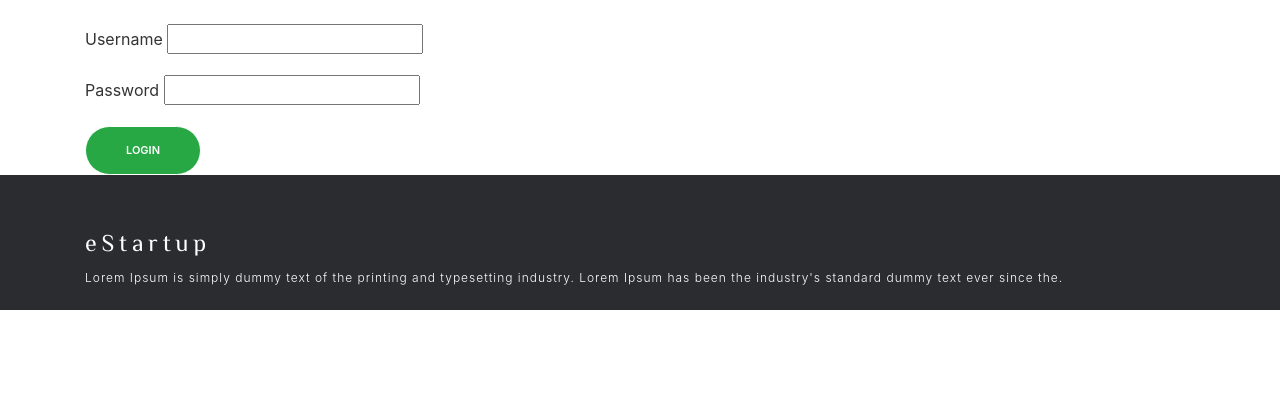
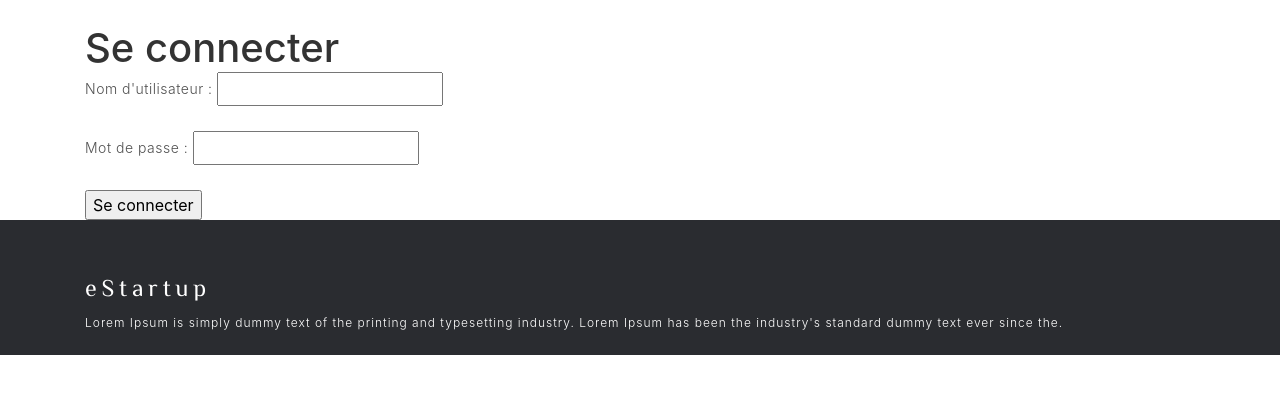
Before and after one commit to baccarnh/pme-QF, a Django app: page /blog/login/ in a window 1280 px wide. Shown: the part 48-442 px from the top of the page. Run offline with Django 3.2, Linux system fonts and the light colour scheme; some libraries are stand-ins or nearby versions.

Commit message:
finsih request for log in

```diff
--- a/WorldTransit/blog/forms.py
+++ b/WorldTransit/blog/forms.py
@@ -2,6 +2,10 @@ from django import forms
 from .models import Users, Response, Questions
 
 """class for create form with models class """
+
+class ConnexionForm(forms.Form):
+    name = forms.CharField(label="Nom d'utilisateur", max_length=30)
+    password = forms.CharField(label="Mot de passe", widget=forms.PasswordInput)
 
 class SignUpForm(forms.ModelForm):
     class Meta:
--- a/WorldTransit/blog/templates/blog/login.html
+++ b/WorldTransit/blog/templates/blog/login.html
@@ -56,23 +56,21 @@
                 <div class="feature-block">
                     <h1>LOGIN</h1>
                     <br>
-                    <div >
-                        <form method="post"  role="form" action="/">
+                   <h1>Se connecter</h1>
+
+                    {% if error %}
+                    <p><strong>erro entry </strong></p>
+                    {% endif %}
+
+                    {% if user.is_authenticated %}
+                    Vous êtes connecté, {{ user.username }} !
+                    {% else %}
+                    <form method="post" action=".">
                         {% csrf_token %}
-                            <div class="form-group">
-                                <label for="ex">Username</label>
-                                <input type="text" name="username" id="ex" required >
-                            </div>
-                            <div class="form-group">
-                                <label for="ex1">Password</label>
-                                <input type="password" name="password" id="ex1" required >
-                            </div>
-                            {% if form.errors %}
-                            <p class=" label label-danger">Your username and password didn't match. Please try again.</p>
-                            {% endif %}
-                        <button type="submit" class="btn btn-success">Login</button>
-                        </form>
-                    </div>
+                        {{ form.as_p }}
+                        <input type="submit" value="Se connecter" />
+                    </form>
+                    {% endif %}
                 </div>
             </div>
         </div>
--- a/WorldTransit/blog/urls.py
+++ b/WorldTransit/blog/urls.py
@@ -6,8 +6,9 @@ from django.contrib import admin
 from . import views
 
 urlpatterns = [
+    path('login/', views.connexion, name='login'),
+    path('login/', views.deconnexion, name='login'),
     path('createaccount/', views.signup, name='createaccount'),
-    path('login/', views.login, name='login'),
     path('questionResponse/', views.questionResponse, name='questionResponse'),
     path('useraccount/', views.useraccount, name='useraccount'),
     path('newquestions/', views.questions, name='newquestions'),
--- a/WorldTransit/blog/views.py
+++ b/WorldTransit/blog/views.py
@@ -1,14 +1,30 @@
 from django.http import Http404, HttpResponseRedirect
 from django.shortcuts import render, get_object_or_404, redirect
 from .models import Questions, Response, Users
+from django.contrib.auth import authenticate, login, logout
+from django.urls import reverse
+from .forms import SignUpForm, ResponseForm, QuestionForm, ConnexionForm
 
-from .forms import SignUpForm, ResponseForm, QuestionForm
+def connexion(request):
+    """method for return login.html"""
+    error = False
+    if request.method == "POST":
+        form = ConnexionForm(request.POST)
+        if form.is_valid():
+            name = form.cleaned_data["name"]
+            password = form.cleaned_data["password"]
+            user = authenticate(username=name, password=password)  # Nous vérifions si les données sont correctes
+            if user:  # Si l'objet renvoyé n'est pas None
+                login(request, user)  # nous connectons l'utilisateur
+            else:  # sinon une erreur sera affichée
+                error = True
+    else:
+        form = ConnexionForm()
+    return render(request,'blog/login.html', locals())
 
-def login(request):
-    """method for return login.html"""
-    return render(request,'blog/login.html')
-
-
+def deconnexion(request):
+    logout(request)
+    return redirect(reverse(connexion))
 
 def signup(request):
     """method for return createaccount.html"""
```
